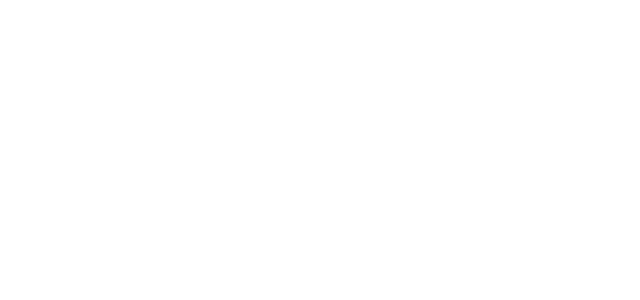
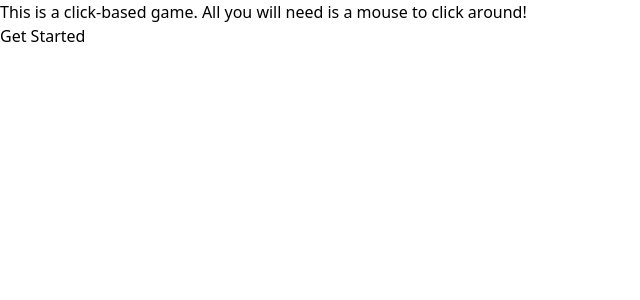
Before and after one commit to alexappleget/click-game, a Next.js app: page / in a window 1280 px wide. Shown: the top 300 px of the page, without its empty margins (0-640 px from the left). Built offline with nearby package versions, Linux system fonts and the light colour scheme.

Commit message:
Feat: Created simple home page for getting started.

```diff
--- a/app/layout.tsx
+++ b/app/layout.tsx
@@ -9,7 +9,7 @@
 const RootLayout = ({ children }: { children: React.ReactNode }) => {
   return (
     <html lang="en">
-      <main>{children}</main>
+      <body>{children}</body>
     </html>
   );
 };
--- a/app/page.tsx
+++ b/app/page.tsx
@@ -1,3 +1,11 @@
 export default function Home() {
-  return;
+  return (
+    <div>
+      <p>
+        This is a click-based game. All you will need is a mouse to click
+        around!
+      </p>
+      <button>Get Started</button>
+    </div>
+  );
 }
```
